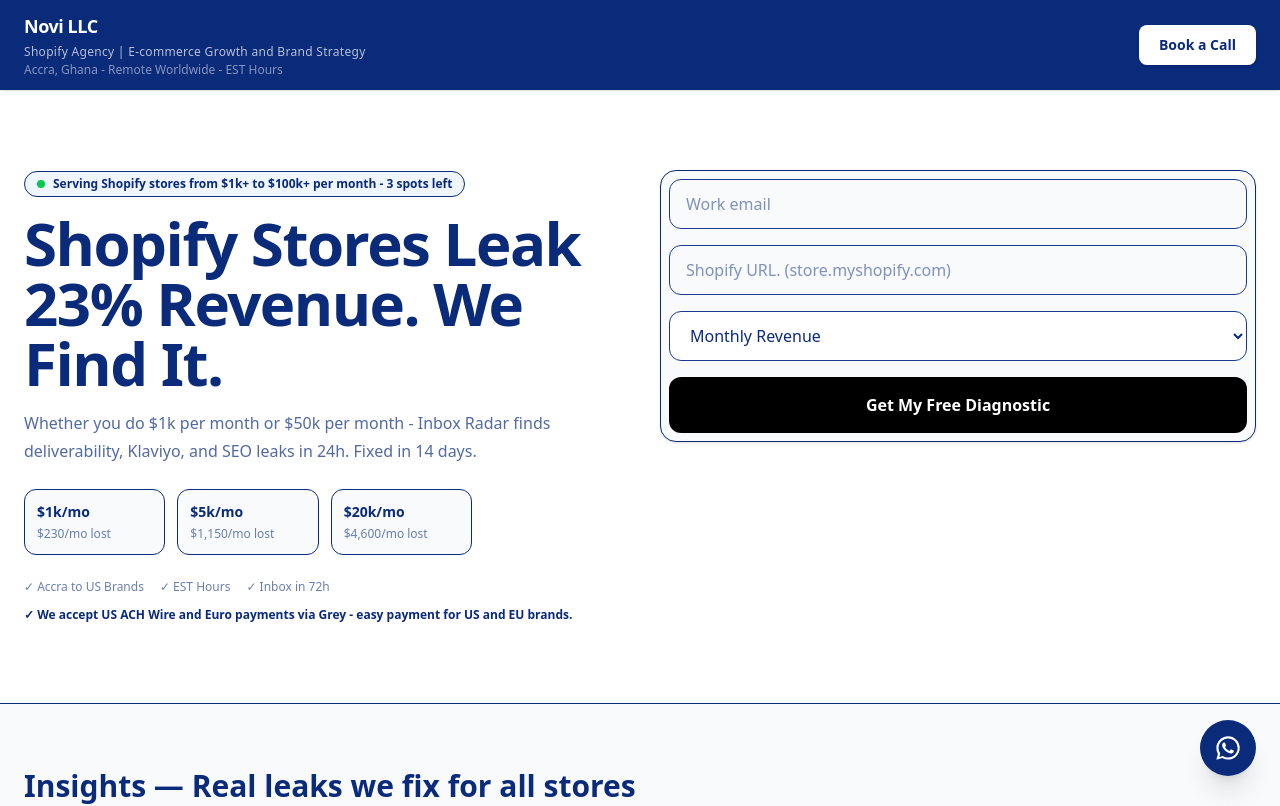
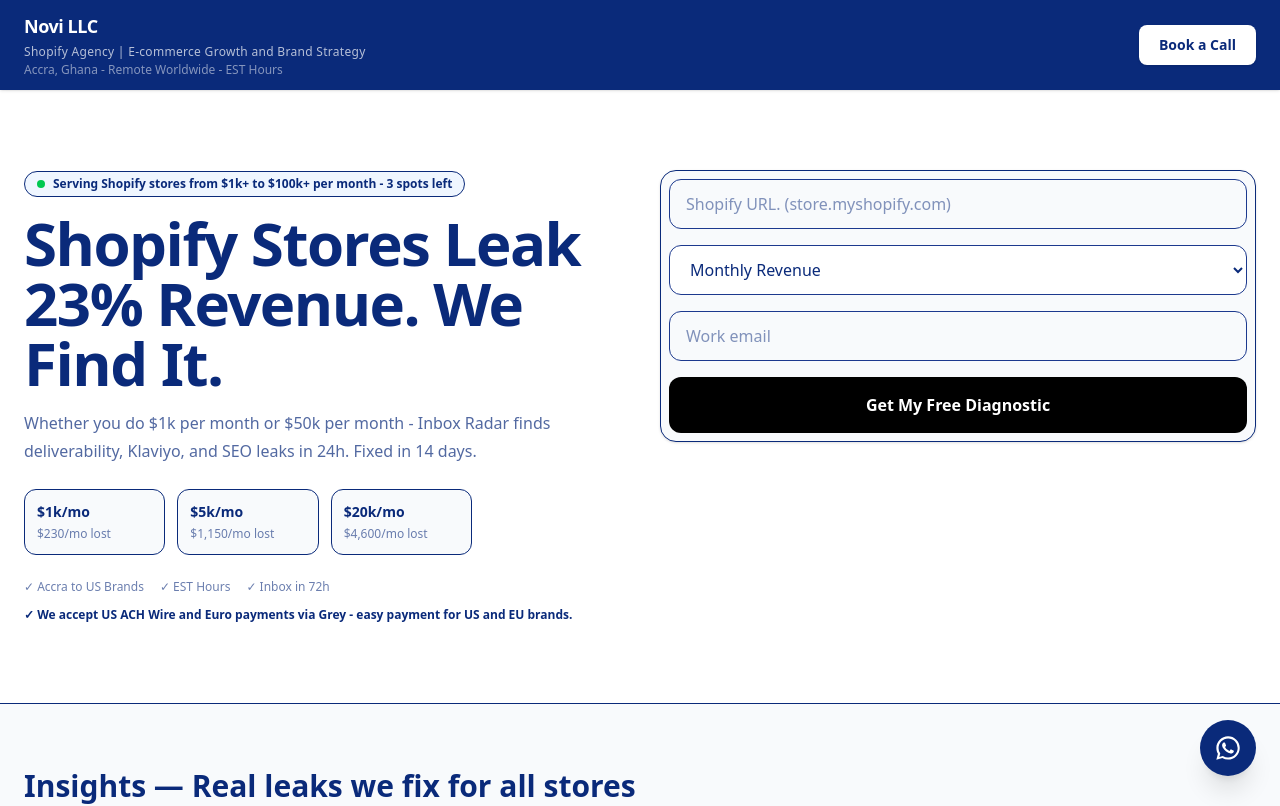
Before and after one commit to NOVI-I6699-cmd/portfolio-starter-kit, a Next.js app: page / in a window 1280 px wide. Shown: the top 806 px of the page. Built offline with nearby package versions, Linux system fonts and the light colour scheme.

Commit message:
Update AuditForm.tsx

```diff
--- a/app/components/AuditForm.tsx
+++ b/app/components/AuditForm.tsx
@@ -36,14 +36,6 @@ export default function AuditForm() {
   return (
     <form onSubmit={handleSubmit} className="flex flex-col gap-4">
       <input
-        type="email"
-        required
-        placeholder="Work email"
-        value={email}
-        onChange={(e) => setEmail(e.target.value)}
-        className="border border-blue-900 rounded-xl px-4 py-3"
-      />
-      <input
         type="text"
         placeholder="Shopify URL. (store.myshopify.com)"
         value={store}
@@ -63,6 +55,15 @@ export default function AuditForm() {
         <option value="$20k - $100k+/mo - Established">$20k - $100k+/mo — Established</option>
       </select>
 
+      <input
+        type="email"
+        required
+        placeholder="Work email"
+        value={email}
+        onChange={(e) => setEmail(e.target.value)}
+        className="border border-blue-900 rounded-xl px-4 py-3"
+      />
+
       <button
         type="submit"
         disabled={loading}
```
